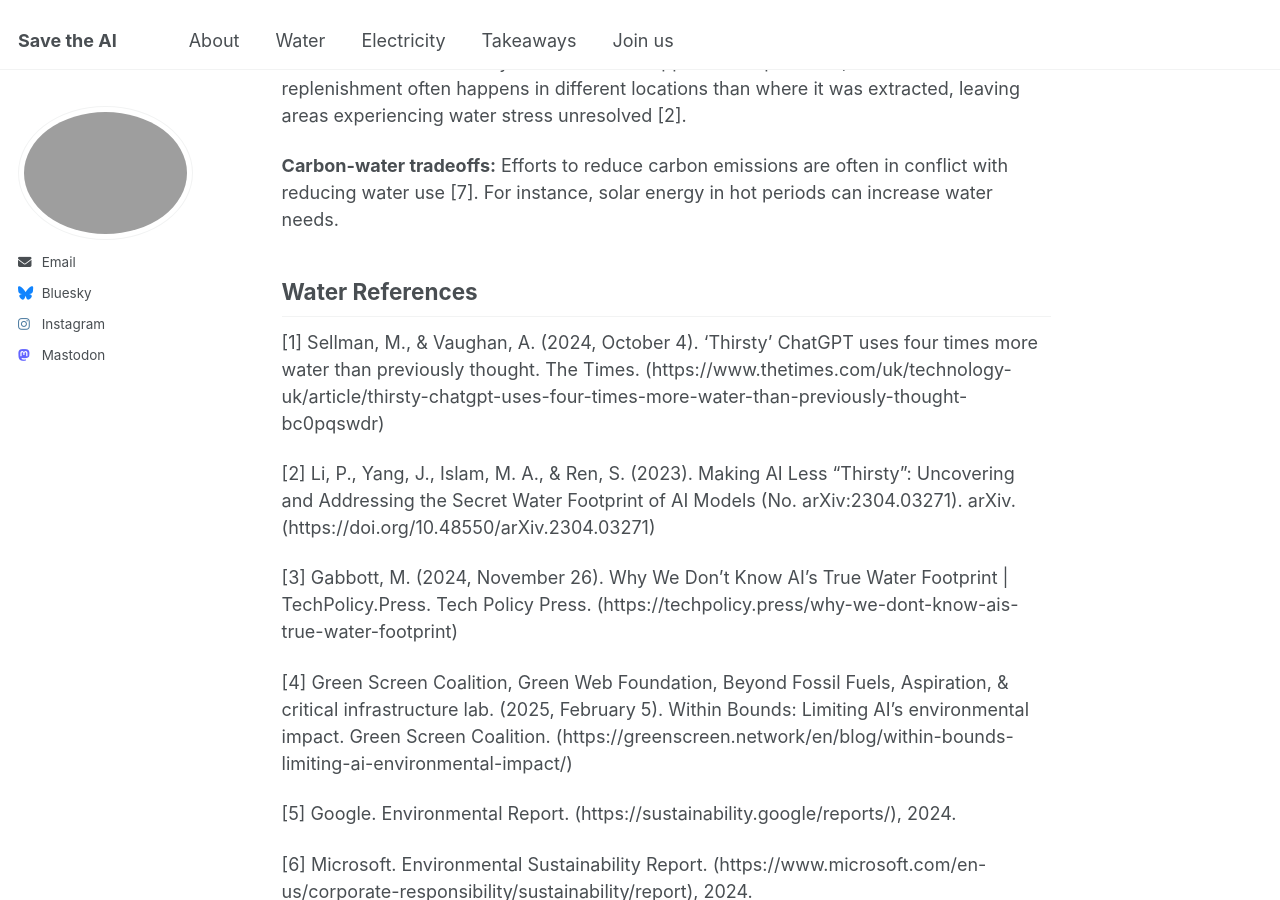
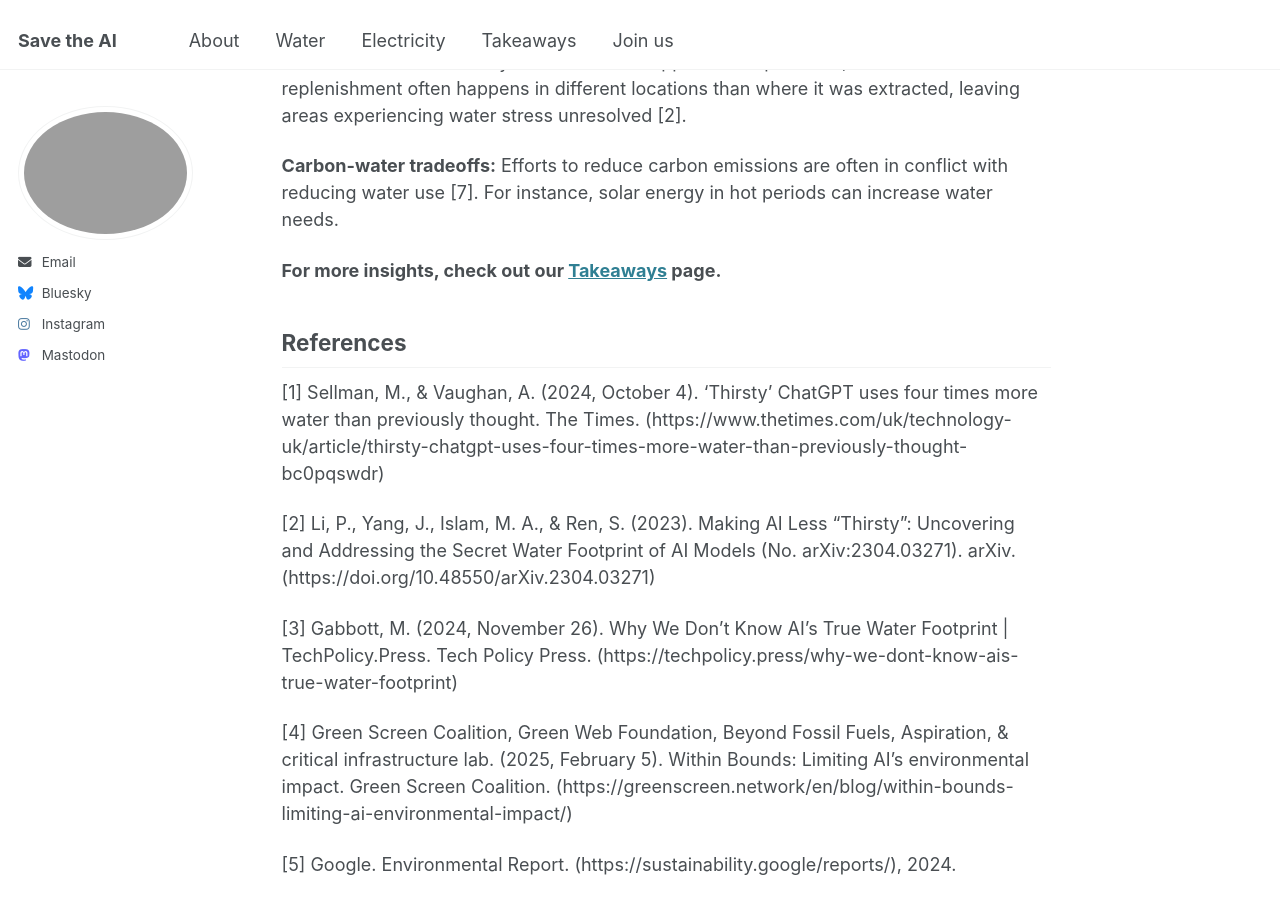
Before and after one commit to JustSustainabilityDesign/savetheAI, a Jekyll site: the page built from _pages/water.md, in a window 1280 px wide and 900 px high, scrolled down 1798 px. Built offline with Jekyll 4.4.1, drawn with Linux system fonts in a browser that asks for light colours.

Commit message:
Update water.md

```diff
--- a/_pages/water.md
+++ b/_pages/water.md
@@ -41,7 +41,9 @@
 
 **Carbon-water tradeoffs:** Efforts to reduce carbon emissions are often in conflict with reducing water use [7]. For instance, solar energy in hot periods can increase water needs.
 
-## Water References
+**For more insights, check out our [Takeaways](https://savethe.ai/takeaways/) page.**
+
+## References
 [1] Sellman, M., & Vaughan, A. (2024, October 4). ‘Thirsty’ ChatGPT uses four times more water than previously thought. The Times. (https://www.thetimes.com/uk/technology-uk/article/thirsty-chatgpt-uses-four-times-more-water-than-previously-thought-bc0pqswdr)
 
 [2] Li, P., Yang, J., Islam, M. A., & Ren, S. (2023). Making AI Less “Thirsty”: Uncovering and Addressing the Secret Water Footprint of AI Models (No. arXiv:2304.03271). arXiv. (https://doi.org/10.48550/arXiv.2304.03271)
```
